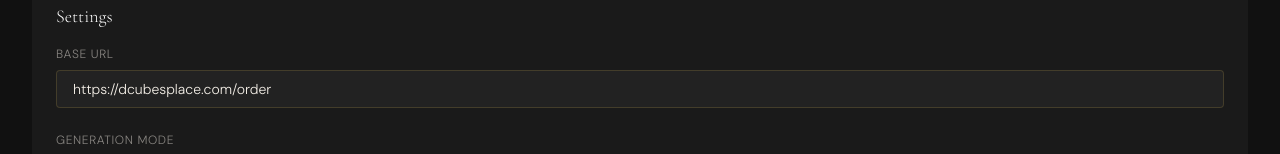
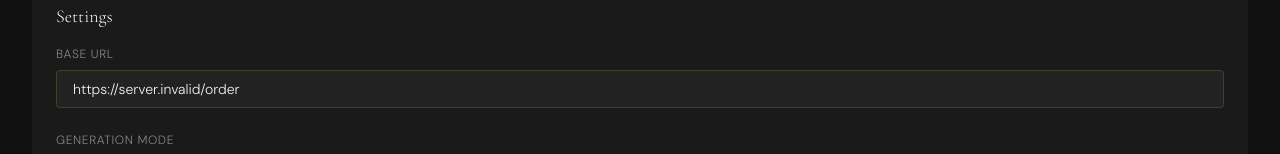
Before and after one commit to eksucampusmarketplace-cell/D-cubes, a React (Vite) app in the folder client/: page /qr in a window 1280 px wide. Shown: the part 186-340 px from the top of the page. Built offline with nearby package versions, Linux system fonts and the light colour scheme; no server answers.

Commit message:
fix: use client URL for QR code generation instead of hardcoded value

```diff
--- a/client/src/pages/QRGenerator.tsx
+++ b/client/src/pages/QRGenerator.tsx
@@ -3,8 +3,14 @@ import { QRCodeSVG } from 'qrcode.react';
 import { LOCATIONS, ZONES, getLocationsByZone } from '@/data/locations';
 import type { ZoneType } from '@/types';
 
+const getClientUrl = (): string => {
+  const envUrl = import.meta.env.VITE_CLIENT_URL;
+  if (envUrl) return `${envUrl}/order`;
+  return `${window.location.origin}/order`;
+};
+
 export const QRGenerator: React.FC = () => {
-  const [baseUrl, setBaseUrl] = useState('https://dcubesplace.com/order');
+  const [baseUrl, setBaseUrl] = useState(getClientUrl());
 
   // Mode selection: 'location' (new zone-based) or 'legacy' (old table numbers)
   const [mode, setMode] = useState<'location' | 'legacy'>('location');
```
Also changed, not shown: 1 other file (tests, documents, lock files or other folders).
